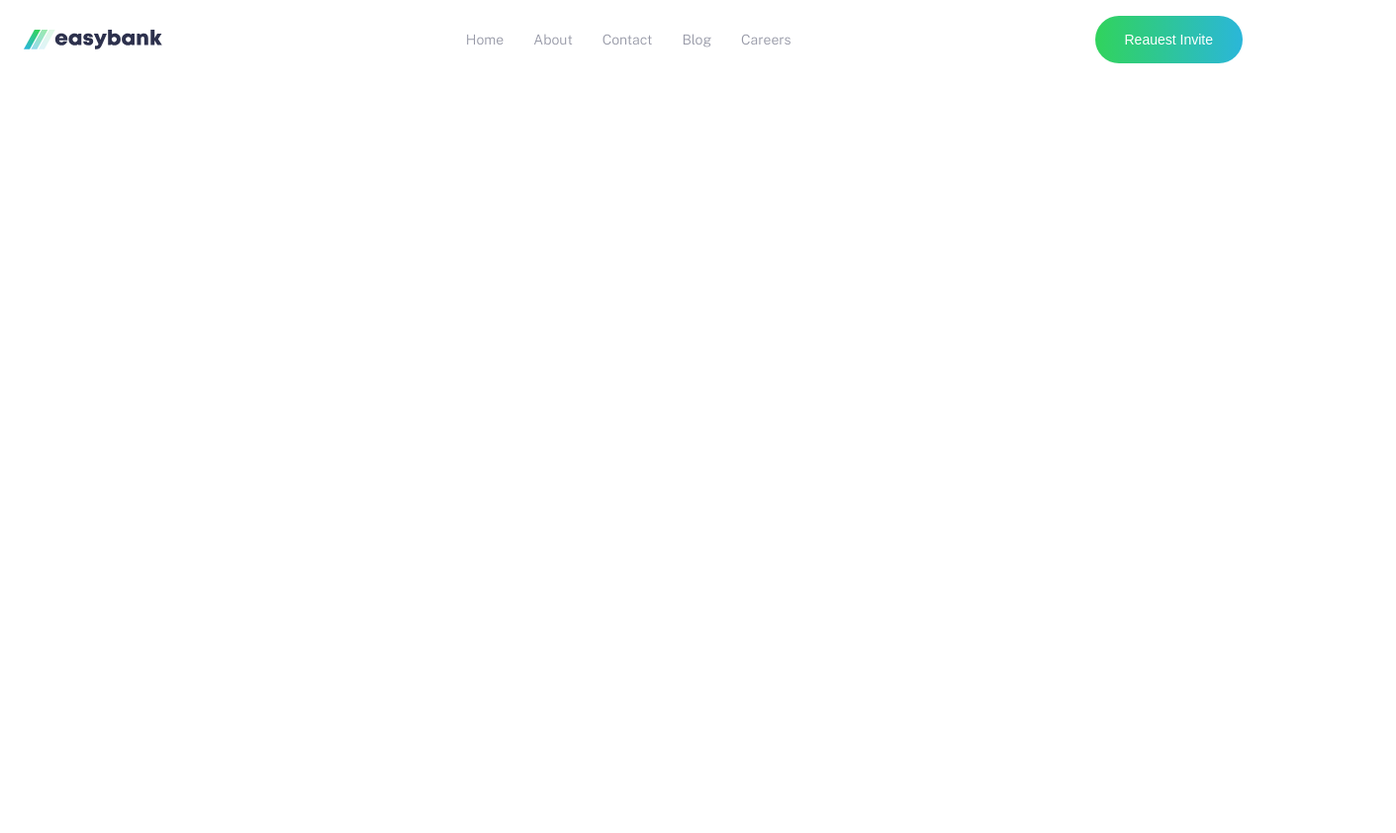
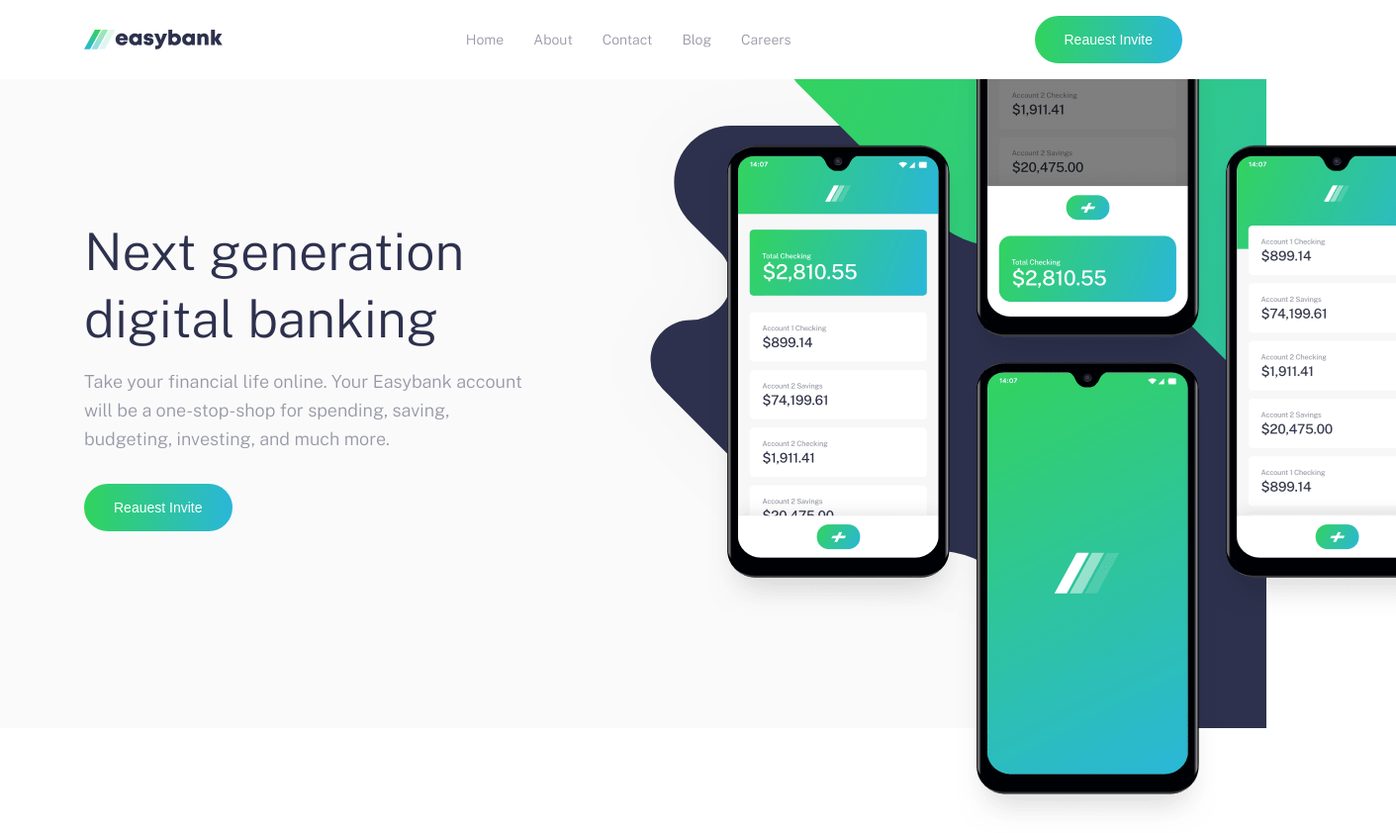
Before and after one commit to owopqowo/easybank, a plain HTML site: page index.html in a window 1280 px wide. Shown: the whole page at 99% size, 1411 px wide, since content can reach past the window. Before the commit the page ends 800 px from the top, so only its background shows below. Drawn offline with nearby package versions, Linux system fonts and the light colour scheme.

Commit message:
add hero

```diff
--- a/app/scss/_globals.scss
+++ b/app/scss/_globals.scss
@@ -17,6 +17,7 @@ body {
   font-family: 'Public Sans', sans-serif;
   font-size: $font-med;
   color: $grayishBlue;
+  overflow-x: hidden;
 }
 
 ul,
@@ -25,6 +26,16 @@ li {
   margin: 0;
   padding: 0;
   list-style: none;
+}
+
+h1,
+h2,
+h3,
+h4,
+h5,
+h6,
+p {
+  margin: 0;
 }
 
 a,
@@ -43,8 +54,18 @@ button {
 
 // Spacing
 .container {
-  padding-left: 1.5rem;
-  padding-right: 1.5rem;
+  max-width: 72.375rem;
+  margin: 0 auto;
+  &--px {
+    padding-left: 1.5rem;
+    padding-right: 1.5rem;
+  }
+  &--pl {
+    padding-left: 1.5rem;
+  }
+  &--pr {
+    padding-right: 1.5rem;
+  }
 }
 
 // Flexbox
@@ -66,8 +87,13 @@ button {
   padding: 1rem 1.875rem;
   border-radius: 50px;
   background: linear-gradient(to right, $limeGreen, $brightCyan);
+  font-weight: 400;
+  font-size: $font-sm;
   color: $white;
-  font-weight: 400;
+  transition: opacity 0.2s ease-in-out;
+  &:hover {
+    opacity: 0.75;
+  }
 }
 
 // Visibility
--- a/app/scss/_header.scss
+++ b/app/scss/_header.scss
@@ -1,5 +1,7 @@
 .header {
   background: $white;
+  position: relative;
+  z-index: 5;
 
   .overlay {
     position: fixed;
@@ -81,14 +83,6 @@
     }
   }
 
-  &__cta {
-    font-size: $font-sm;
-    transition: opacity 0.2s ease-in-out;
-    &:hover {
-      opacity: 0.75;
-    }
-  }
-
   &__menu {
     position: fixed;
     top: 5.5rem;
--- /dev/null
+++ b/app/scss/_hero.scss
@@ -0,0 +1,74 @@
+.hero {
+  position: relative;
+  background-color: $veryLightGray;
+  @include breakpoint-up(large) {
+    .container {
+      display: flex;
+      align-items: center;
+      height: 41rem;
+    }
+  }
+
+  &__image {
+    position: relative;
+    height: 79.7333vw;
+    background-image: url(/images/bg-intro-mobile.svg);
+    background-repeat: no-repeat;
+    background-size: 100% auto;
+    background-position: center;
+    &::after {
+      content: '';
+      position: absolute;
+      top: 0;
+      left: 0;
+      width: 100%;
+      height: 100%;
+      background-image: url(/images/image-mockups.png);
+      background-repeat: no-repeat;
+      background-size: 91.4667% auto;
+      background-position: center bottom;
+    }
+    @include breakpoint-up(large) {
+      position: absolute;
+      right: 0;
+      width: 54.3056%;
+      height: 100%;
+      background-image: url(/images/bg-intro-desktop.svg);
+      background-size: auto;
+      background-position: left -260px;
+      &::after {
+        top: calc(50% - 505px);
+        left: auto;
+        right: -131px;
+        width: 767px;
+        max-width: 100%;
+        height: 939px;
+        background-position: left center;
+        background-size: cover;
+      }
+    }
+  }
+  &__text {
+    padding-top: 1.875rem;
+    padding-bottom: 5.5rem;
+    text-align: center;
+    @include breakpoint-up(large) {
+      text-align: left;
+    }
+    &-title {
+      margin-bottom: 1rem;
+      color: $darkBlue;
+      font-size: 1.875rem;
+      font-weight: 300;
+      @include breakpoint-up(large) {
+        font-size: $font-xlg;
+      }
+    }
+    &-desc {
+      margin-bottom: 1.875rem;
+      line-height: 1.6;
+      font-size: $font-med;
+      color: $grayishBlue;
+    }
+  }
+}
--- a/app/scss/_variables.scss
+++ b/app/scss/_variables.scss
@@ -10,3 +10,4 @@ $white: hsl(0, 0%, 100%);
 // Font Sizes
 $font-sm: 0.875rem; // 14px
 $font-med: 1.125rem; // 18px
+$font-xlg: 3.25rem; // 52px
--- a/app/scss/style.scss
+++ b/app/scss/style.scss
@@ -3,3 +3,4 @@
 @import 'animations';
 @import 'globals';
 @import 'header';
+@import 'hero';
--- a/index.html
+++ b/index.html
@@ -29,7 +29,7 @@
 <body>
 
   <header class="header">
-    <nav class="header__nav container flex flex-jc-sb flex-ai-c">
+    <nav class="header__nav container container--px flex flex-jc-sb flex-ai-c">
       <a href="/" class="header__logo">
         <img src="images/logo.svg" alt="Easybank">
       </a>
@@ -52,6 +52,22 @@
     </nav>
     <div class="overlay has-fade hide-for-desktop"></div>
   </header>
+
+  <article class="hero">
+    <div class="container">
+      <div class="hero__image"></div>
+      <div class="hero__text container--px">
+        <h1 class="hero__text-title">Next generation <br class="hide-for-mobile">digital banking</h1>
+        <p class="hero__text-desc">
+          Take your financial life online. Your Easybank account <br class="hide-for-mobile">will be a one-stop-shop
+          for spending, saving, <br class="hide-for-mobile">budgeting, investing, and much more.
+        </p>
+        <button type="button" class="hroe__cta button-gradient">
+          Reauest Invite
+        </button>
+      </div>
+    </div>
+  </article>
   <!--
   Home
   About
```
Also changed, not shown: dist/css/style.css, 1 other file.
